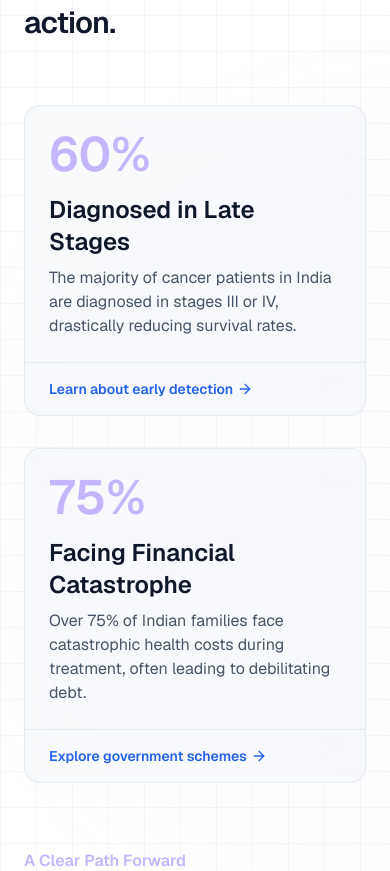
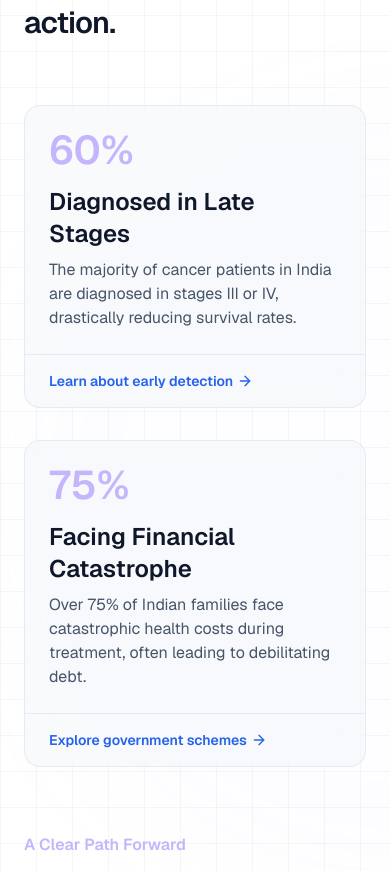
Before and after one commit to pranavilango/Tamil-Nadu-Cancer-Statistics-Project-TNCSP-, a Next.js app: page / in a window 390 px wide. Shown: the part 849-1720 px from the top of the page. Built offline with nearby package versions, Linux system fonts and the light colour scheme.

Commit message:
percentages in home

```diff
--- a/app/page.tsx
+++ b/app/page.tsx
@@ -154,7 +154,7 @@ export default function Home() {
                       </Link>
                     }
                   >
-                    <div className="mb-4 text-5xl sm:text-7xl font-semibold text-brand-lavender leading-none">
+                    <div className="mb-4 text-[2.5rem] leading-none sm:text-7xl font-semibold text-brand-lavender">
                       <AnimatedCounter value={insight.value} />%
                     </div>
                     <h3 className="text-2xl font-semibold text-slate-900 dark:text-slate-100">{insight.label}</h3>
```
